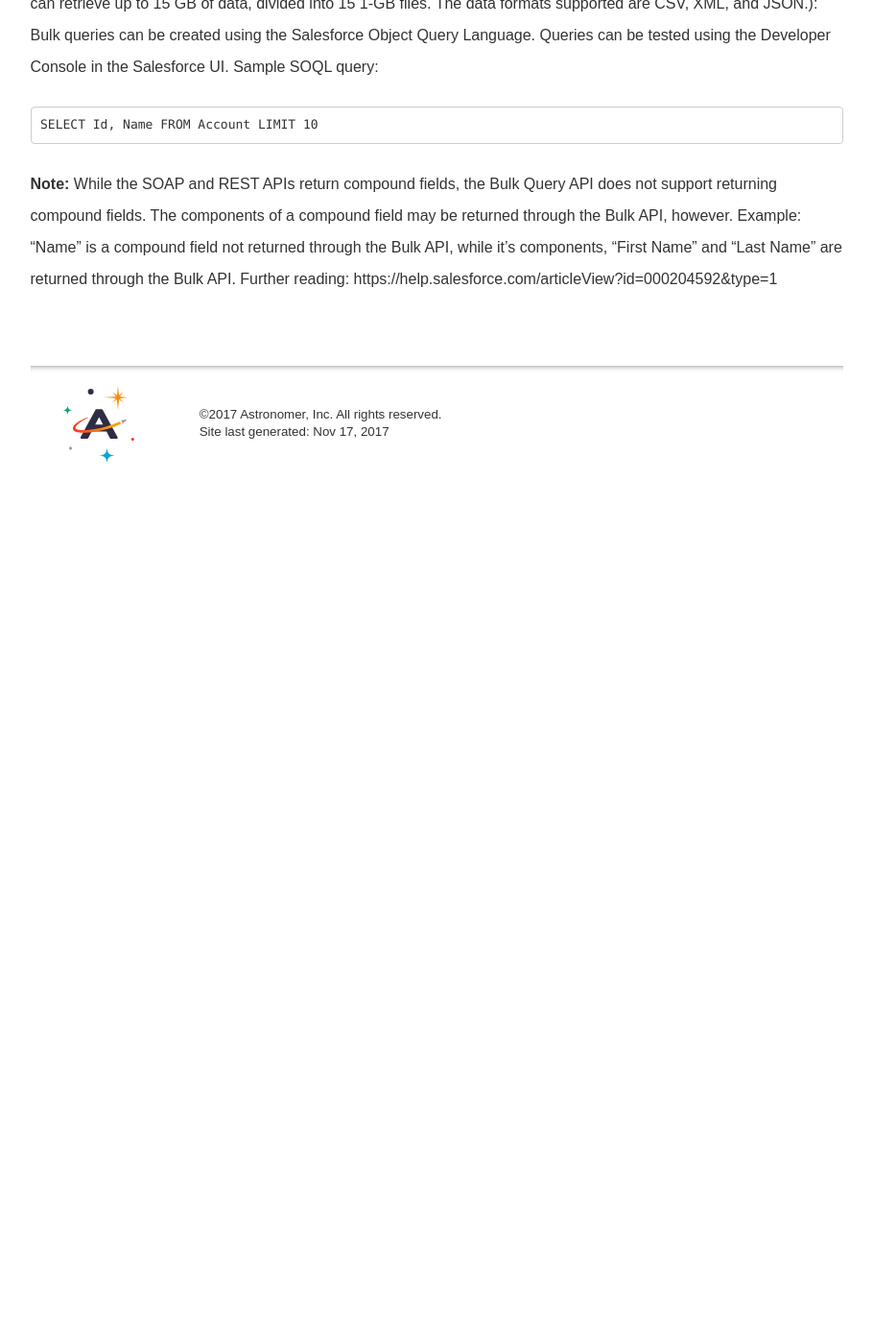
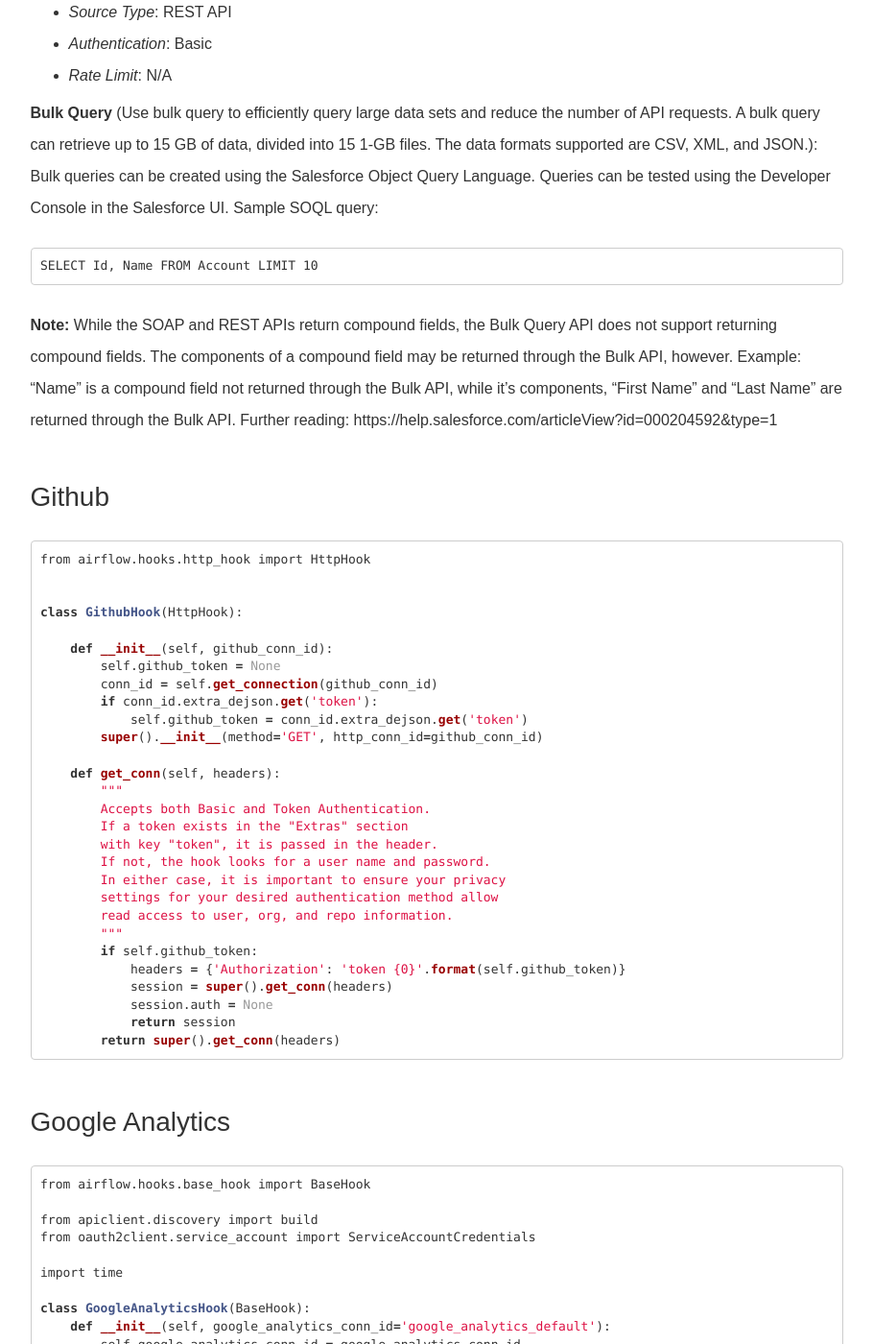
Before and after one commit to petedejoy/documentation, a Jekyll site: the page built from v2/apache_airflow/hooks/astro-hooks.md, in a window 1280 px wide and 1400 px high, scrolled down 2678 px. Shown: the whole window at 96% size, without its empty margins (331-1241 px from the left). Built offline with Jekyll 4.4.1, drawn with Linux system fonts in a browser that asks for light colours; nearby versions of some CDN libraries; some web fonts are replaced; comment, search, counter and statistics services are not loaded; before the commit the page ends 3181 px from its top, so only the background shows below that; some of the changed text lies outside the part shown.

Commit message:
Google Analytics hook added to /astro-hooks, /sources-and-destinations updated to reflect current status of hooks and operators, link added to our Airflow Plugins org

````diff
--- a/v2/apache_airflow/hooks/astro-hooks.md
+++ b/v2/apache_airflow/hooks/astro-hooks.md
@@ -2,6 +2,9 @@
 title: Astronomer Hooks
 sidebar: platform_sidebar
 ---
+
+For a complete list of Airflow Hooks, Operators, and Utilities maintained by Astronomer, check out our [Airflow Plugins](https://github.com/airflow-plugins?utf8=%E2%9C%93&q=&type=&language=) repo on Github.
+
 
 ## BambooHR
 
@@ -118,3 +121,90 @@ Sample SOQL query:
 SELECT Id, Name FROM Account LIMIT 10
 ```
 **Note:** While the SOAP and REST APIs return compound fields, the Bulk Query API does not support returning compound fields. The components of a compound field may be returned through the Bulk API, however. Example: "Name" is a compound field not returned through the Bulk API, while it's components, "First Name" and "Last Name" are returned through the Bulk API. Further reading: https://help.salesforce.com/articleView?id=000204592&type=1
+
+## Github
+
+```python
+from airflow.hooks.http_hook import HttpHook
+
+
+class GithubHook(HttpHook):
+
+    def __init__(self, github_conn_id):
+        self.github_token = None
+        conn_id = self.get_connection(github_conn_id)
+        if conn_id.extra_dejson.get('token'):
+            self.github_token = conn_id.extra_dejson.get('token')
+        super().__init__(method='GET', http_conn_id=github_conn_id)
+
+    def get_conn(self, headers):
+        """
+        Accepts both Basic and Token Authentication.
+        If a token exists in the "Extras" section
+        with key "token", it is passed in the header.
+        If not, the hook looks for a user name and password.
+        In either case, it is important to ensure your privacy
+        settings for your desired authentication method allow
+        read access to user, org, and repo information.
+        """
+        if self.github_token:
+            headers = {'Authorization': 'token {0}'.format(self.github_token)}
+            session = super().get_conn(headers)
+            session.auth = None
+            return session
+        return super().get_conn(headers)
+```
+## Google Analytics
+
+```python
+from airflow.hooks.base_hook import BaseHook
+
+from apiclient.discovery import build
+from oauth2client.service_account import ServiceAccountCredentials
+
+import time
+
+class GoogleAnalyticsHook(BaseHook):
+    def __init__(self, google_analytics_conn_id='google_analytics_default'):
+        self.google_analytics_conn_id = google_analytics_conn_id
+        self.connection = self.get_connection(google_analytics_conn_id)
+
+        self.client_secrets = self.connection.extra_dejson['client_secrets']
+
+    def get_service_object(self, api_name, api_version, scopes):
+        credentials = ServiceAccountCredentials.from_json_keyfile_dict(self.client_secrets, scopes)
+        return build(api_name, api_version, credentials=credentials)
+
+    def get_analytics_report(self, view_id, since, until, sampling_level, dimensions, metrics, page_size, include_empty_rows):
+        analytics = self.get_service_object('analyticsreporting', 'v4', ['https://www.googleapis.com/auth/analytics.readonly'])
+
+        reportRequest = {
+            'viewId': view_id,
+            'dateRanges': [{ 'startDate': since, 'endDate': until }],
+            'samplingLevel': sampling_level or 'LARGE',
+            'dimensions': dimensions,
+            'metrics': metrics,
+            'pageSize': page_size or 100,
+            'includeEmptyRows': include_empty_rows or False
+        }
+
+        response = analytics.reports().batchGet(body={ 'reportRequests': [reportRequest] }).execute()
+
+        if response.get('reports'):
+            report = response['reports'][0]
+            rows = report.get('data', {}).get('rows', [])
+
+            while report.get('nextPageToken'):
+                time.sleep(1)
+                reportRequest.update({ 'pageToken': report['nextPageToken'] })
+                response = analytics.reports().batchGet(body={ 'reportRequests': [reportRequest] }).execute()
+                report = response['reports'][0]
+                rows.extend(report.get('data', {}).get('rows', []))
+
+            if report['data']:
+                report['data']['rows'] = rows
+
+            return report
+        else:
+            return {}
+```
````
Also changed, not shown: v2/apache_airflow/sources-and-destinations.md (+5 -4 lines).
